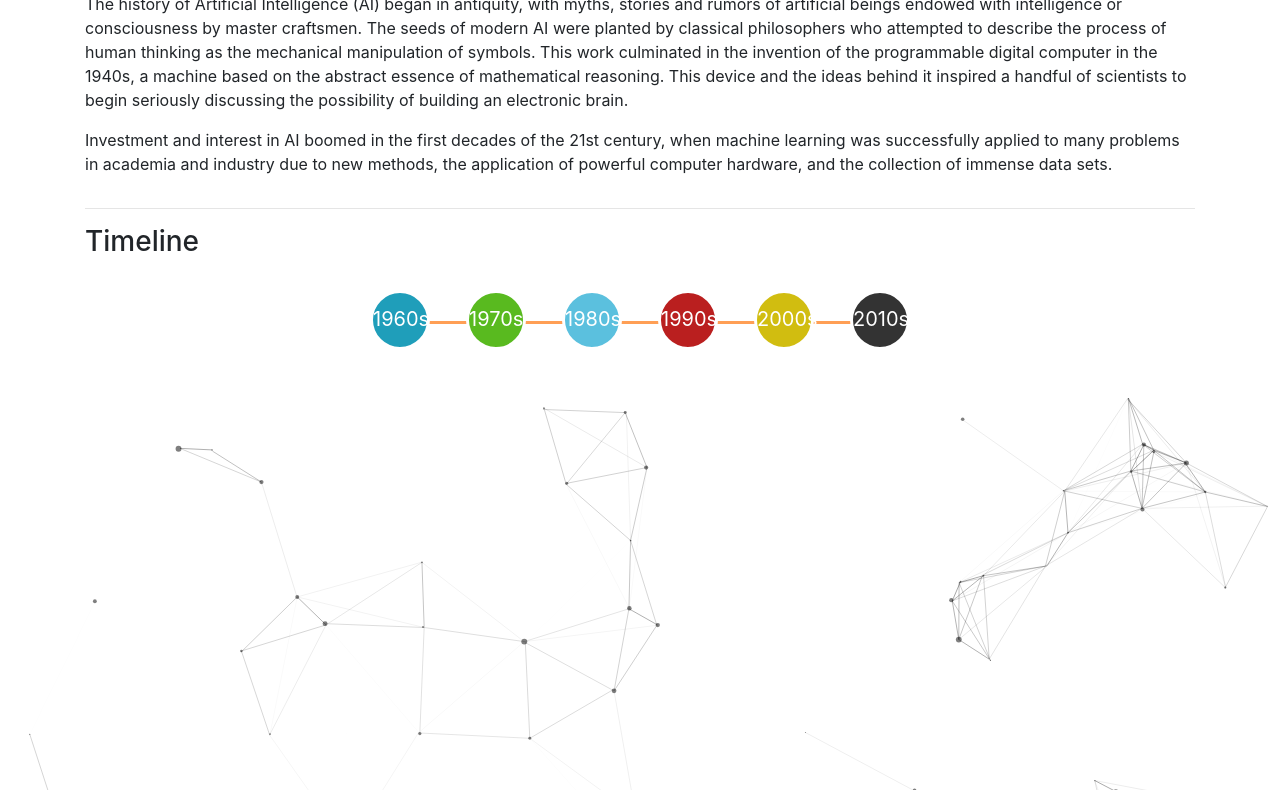
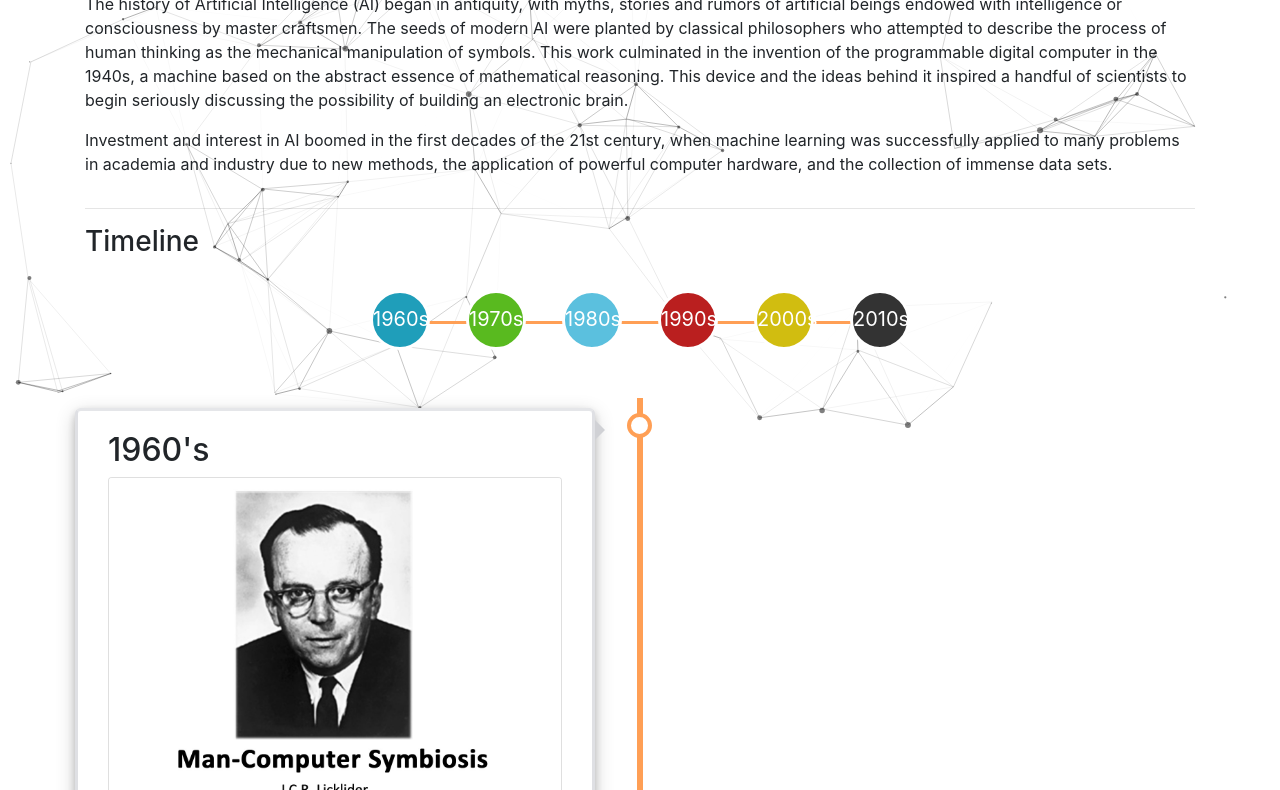
Before and after one commit to cis2910ctransformers/cis2910ctransformers, a plain HTML site: page pages/history.html in a window 1280 px wide. Shown: the part 365-1155 px from the top of the page. Drawn offline with nearby package versions, Linux system fonts and the light colour scheme.

Commit message:
Update style-history.css

```diff
--- a/styles/style-history.css
+++ b/styles/style-history.css
@@ -385,10 +385,13 @@
 
 /* particles style*/
 
-#particles-bg {
-  position: fixed;
-  height: 100%;
-  width: 100%;
+#particles-js {
+    width: 100%;
+    height: 100%;
+    position: fixed;
+    z-index: -10;
+    top: 0;
+    left: 0
 }
 
 /* ZOOM IMAGES*/
```
